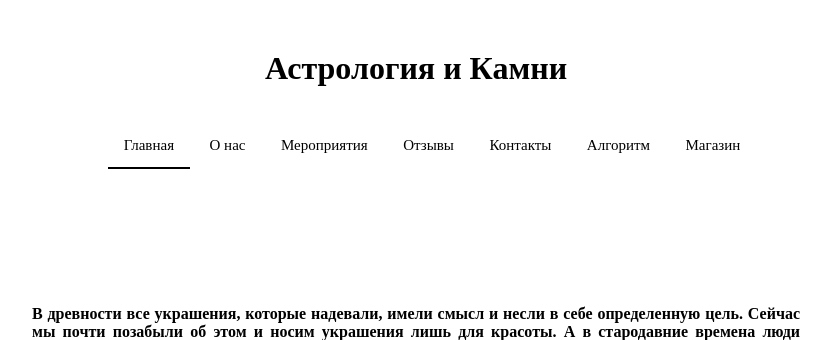
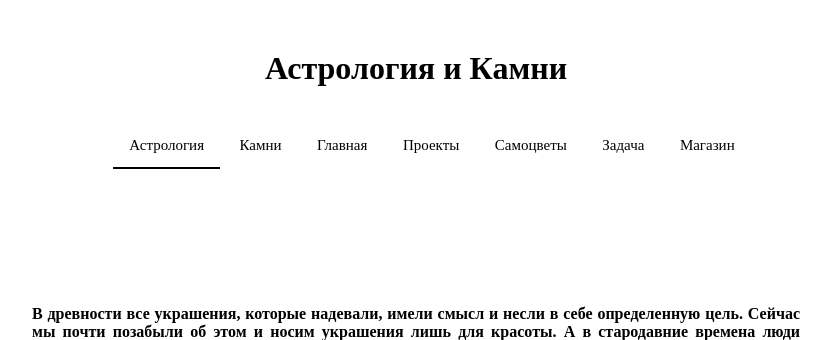
Before and after one commit to VladislavShklyarov/jewelries_project, a Django app: page /astro in a window 1280 px wide. Shown: the part 210-550 px from the top of the page, without its empty margins (224-1055 px from the left). Run offline with Django 4.2, Linux system fonts and the light colour scheme.

Commit message:
navigation names updated

```diff
--- a/jewelries_app/templates/navigation.html
+++ b/jewelries_app/templates/navigation.html
@@ -1,11 +1,13 @@
 <nav class="nav">
 <div class="topnav">
-				<a  {% if 'astro' in request.path %} class="link_activated" {% else %} class="nav__link"{% endif %} href="{% url 'astro' %}">Главная</a>
-				<a  {% if 'kamni' in request.path %} class="link_activated" {% else %} class="nav__link"{% endif %} href="{% url 'kamni' %}">О нас</a>
-				<a  {% if 'main' in request.path %} class="link_activated" {% else %} class="nav__link"{% endif %} href="{% url 'main' %}">Мероприятия</a>
-				<a  {% if 'progect' in request.path %} class="link_activated" {% else %} class="nav__link"{% endif %} href="{% url 'progect' %}">Отзывы</a>
-				<a  {% if 'samocv' in request.path %} class="link_activated" {% else %} class="nav__link"{% endif %} href="{% url 'samocv' %}">Контакты</a>
-				<a  {% if 'algorithm' in request.path %} class="link_activated" {% else %} class="nav__link"{% endif %} href="{% url 'algorithm' %}">Алгоритм</a>
+
+
+				<a  {% if 'astro' in request.path %} class="link_activated" {% else %} class="nav__link"{% endif %} href="{% url 'astro' %}">Астрология</a>
+				<a  {% if 'kamni' in request.path %} class="link_activated" {% else %} class="nav__link"{% endif %} href="{% url 'kamni' %}">Камни</a>
+				<a  {% if 'main' in request.path %} class="link_activated" {% else %} class="nav__link"{% endif %} href="{% url 'main' %}">Главная</a>
+				<a  {% if 'progect' in request.path %} class="link_activated" {% else %} class="nav__link"{% endif %} href="{% url 'progect' %}">Проекты</a>
+				<a  {% if 'samocv' in request.path %} class="link_activated" {% else %} class="nav__link"{% endif %} href="{% url 'samocv' %}">Самоцветы</a>
+				<a  {% if 'algorithm' in request.path %} class="link_activated" {% else %} class="nav__link"{% endif %} href="{% url 'algorithm' %}">Задача</a>
                 <a  {% if 'shop' in request.path %} class="link_activated" {% else %} class="nav__link"{% endif %} href="{% url 'shop' %}">Магазин</a>
                 <button class="button" onclick="location.href='{% url 'create_reply' %}'">Остались вопросы?</button>
 </div>
```
